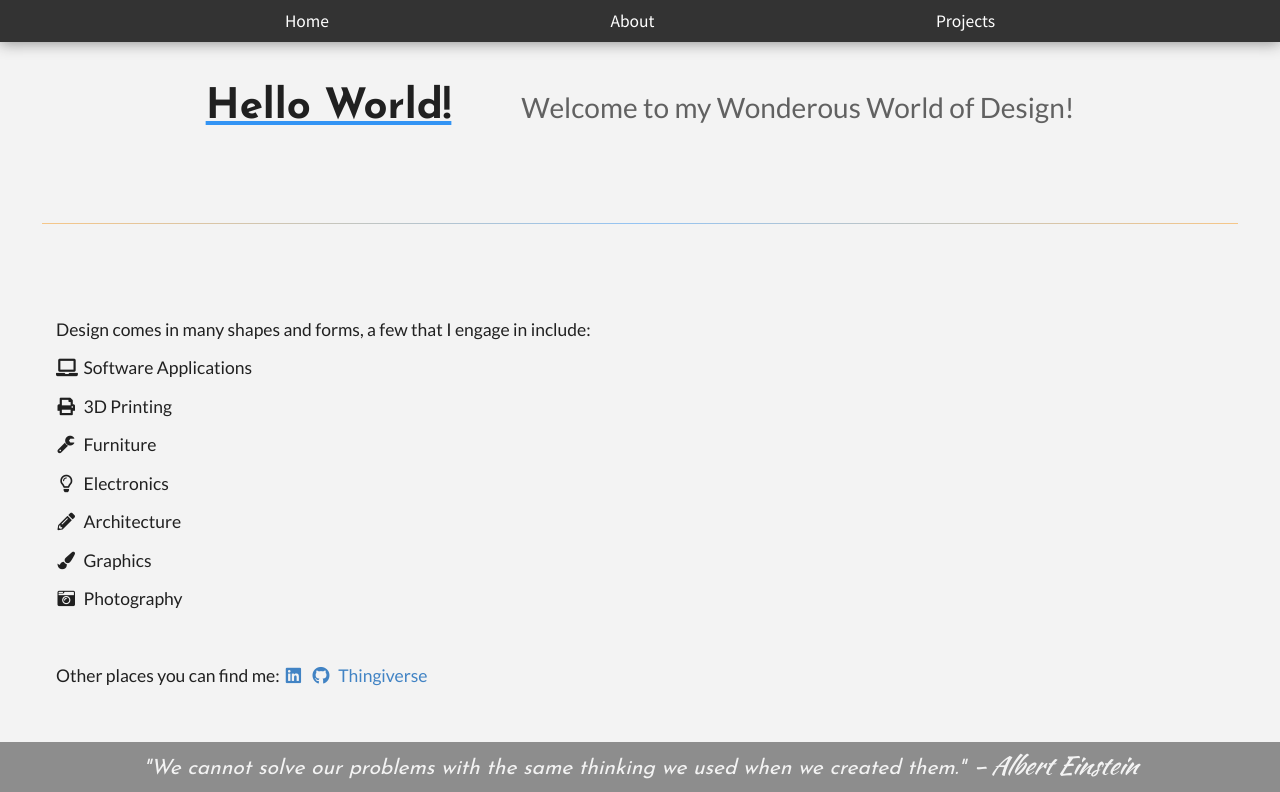
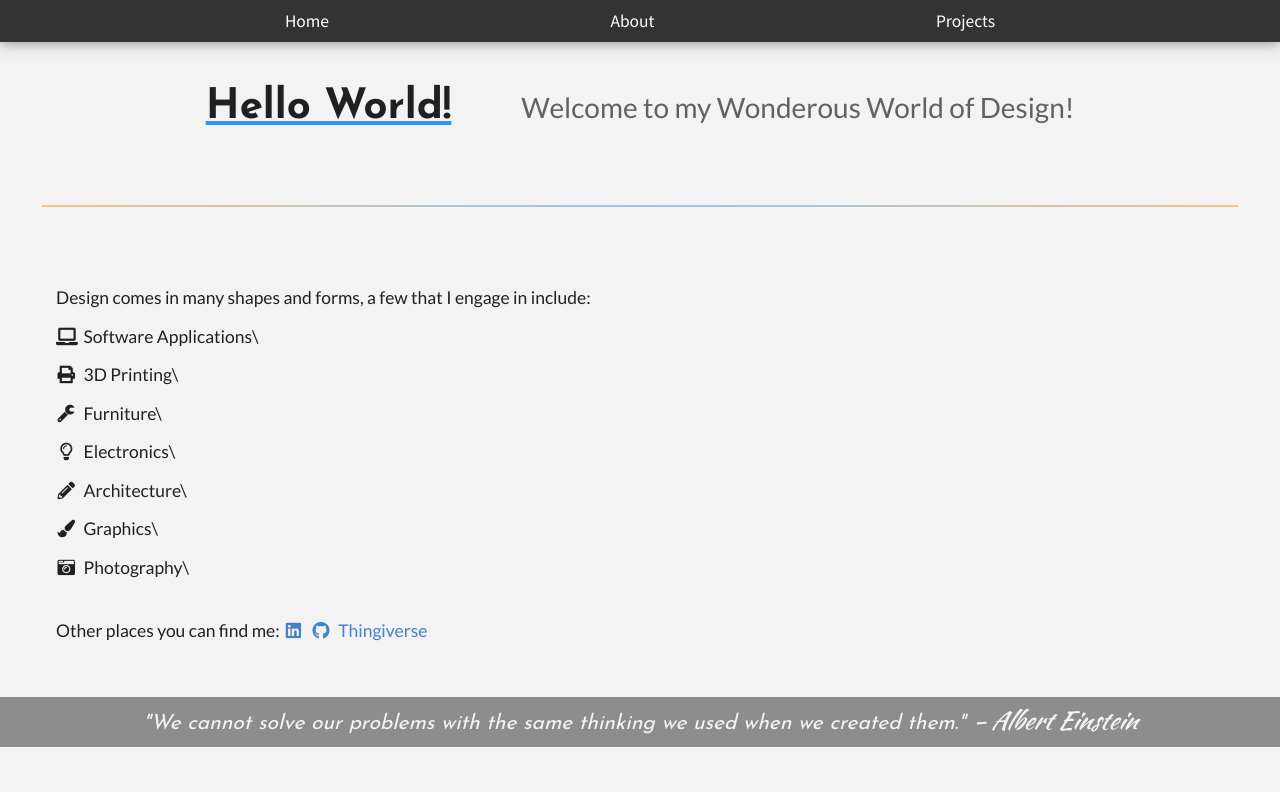
Before and after one commit to CFrez/frezfolio, a Jekyll site: the page built from index.md, in a window 1280 px wide. Shown: the part 200-992 px from the top of the page. Built offline with Jekyll 4.4.1, drawn with Linux system fonts in a browser that asks for light colours; after the commit the page ends 947 px from its top, so only the background shows below that.

Commit message:
fix center align

```diff
--- a/_sass/body.scss
+++ b/_sass/body.scss
@@ -13,9 +13,6 @@
 
 /* Content */
 #page_content {
-    display: flex;
-    flex-direction: column;
-    justify-content: center;
     flex-grow: 1;
     padding: 3rem;
     width: 100vw;
--- a/index.md
+++ b/index.md
@@ -31,8 +31,7 @@
 Design comes in many shapes and forms, a few that I engage in include:
 
 {% for type in site.data.category %}
-<i class="{{type.icon}} icon"></i> {{ type.name }}
-
+<i class="{{type.icon}} icon"></i> {{ type.name }}\
 {% endfor %}
 
 </div>
```
Also changed, not shown: 3 other files.
